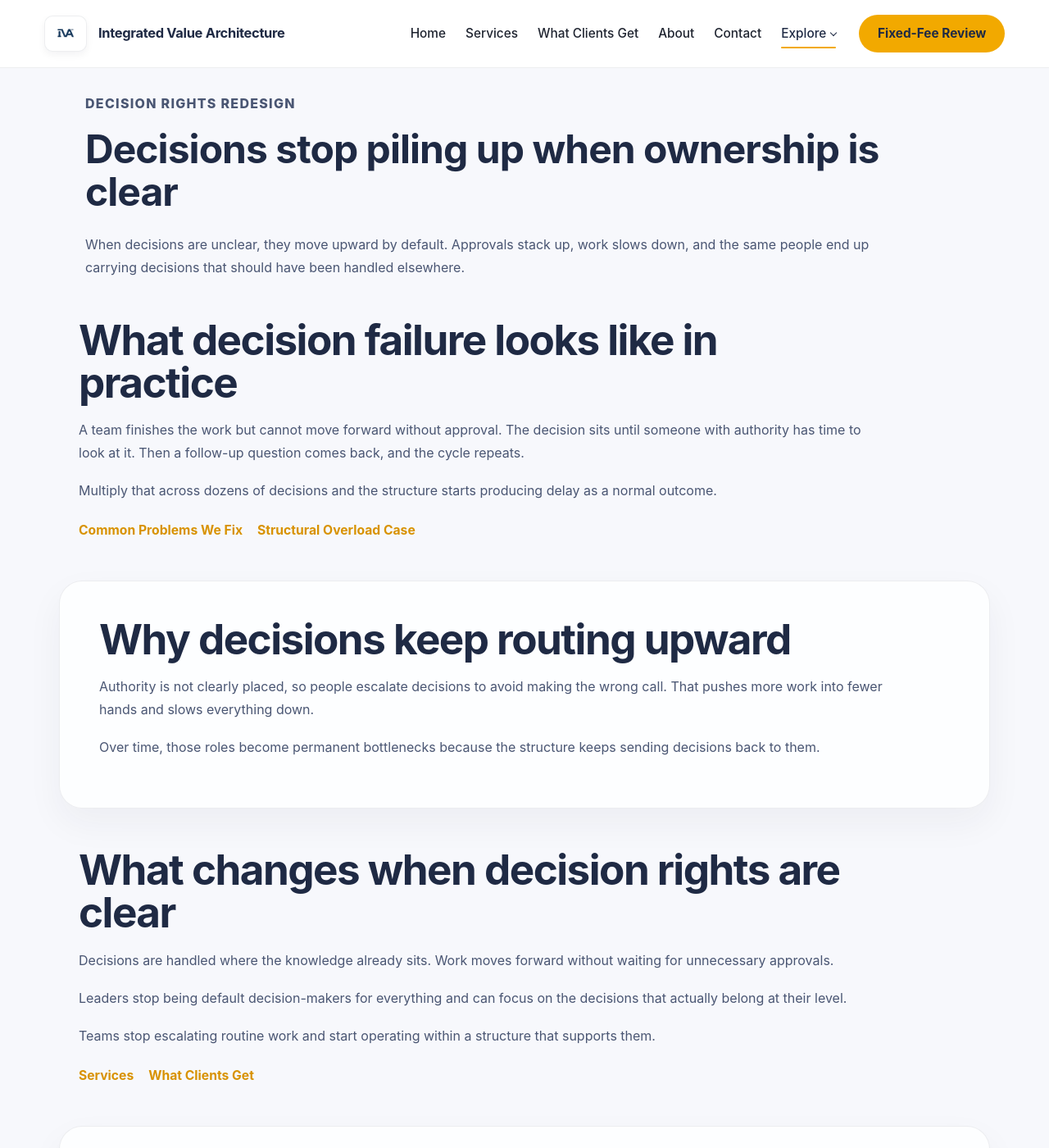
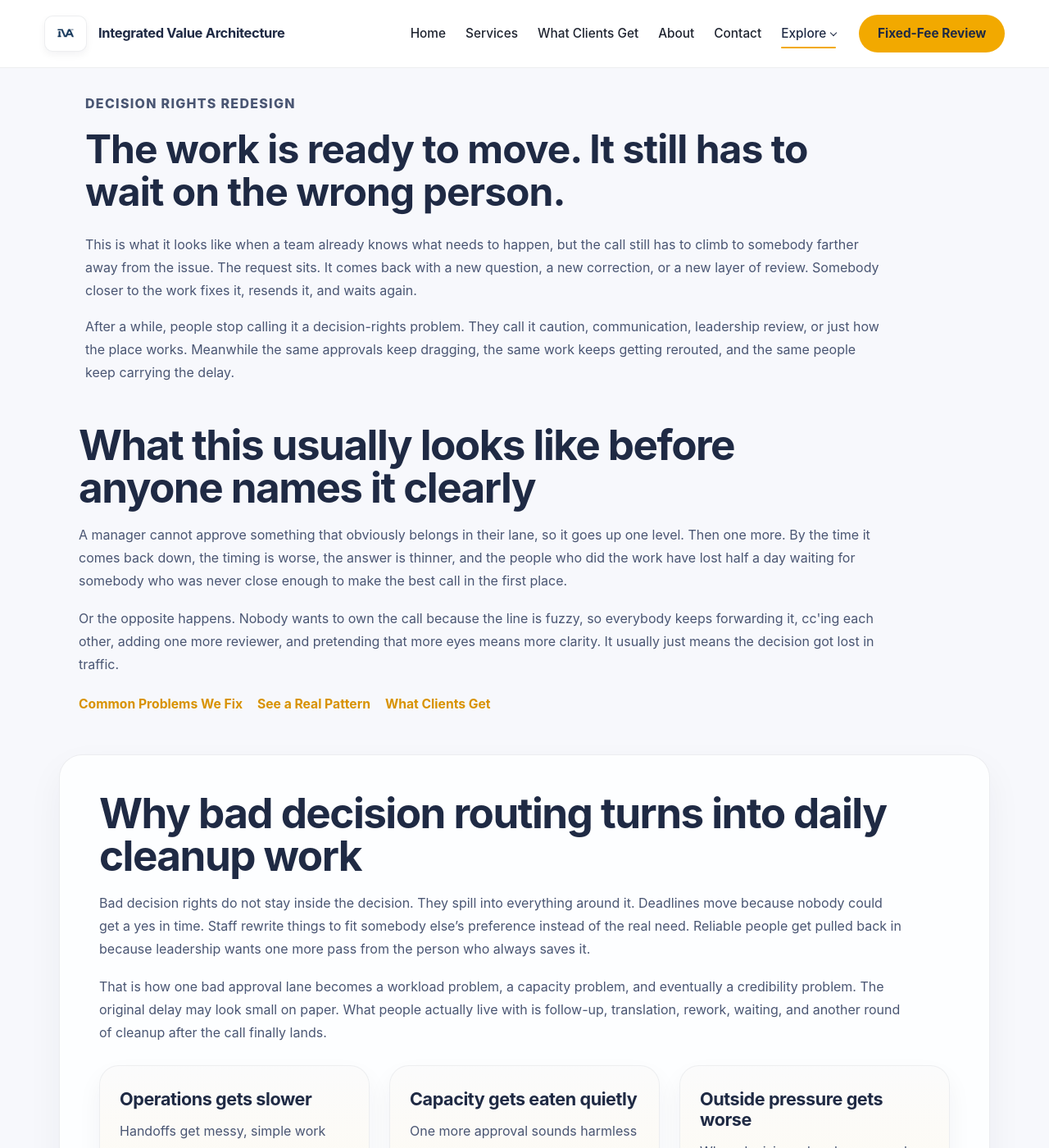
Before and after one commit to efost7873/integratedvaluearchitecture.com, a Jekyll site: the page built from decision-rights-redesign.html, in a window 1280 px wide and 1400 px high. Shown: the whole window at 82% size. Built offline with Jekyll 4.4.1, drawn with Linux system fonts in a browser that asks for light colours; some of the changed text lies outside the part shown.

Commit message:
Revise decision rights redesign content for clarity
Updated the decision rights redesign page to clarify decision-making processes and improve approval efficiency. Enhanced content to address common bottlenecks and emphasize the importance of clear ownership.

```diff
--- a/decision-rights-redesign.html
+++ b/decision-rights-redesign.html
@@ -1,7 +1,7 @@
 ---
 layout: default
 title: Decision Rights Redesign to Fix Bottlenecks and Approval Overload | Integrated Value Architecture
-description: Decision rights redesign clarifies who makes which decisions, reduces approval bottlenecks, and prevents work from routing back to the same overloaded roles.
+description: Decision rights redesign helps fix the dragged-out approvals, rerouted work, and repeat cleanup that happen when too many calls still have to climb to the wrong desk.
 permalink: /decision-rights-redesign/
 schema_type: WebPage
 ---
@@ -9,58 +9,28 @@ schema_type: WebPage
 <section class="page-header">
   <div class="container narrow">
     <p class="eyebrow">Decision Rights Redesign</p>
-    <h1>Decisions stop piling up when ownership is clear</h1>
+    <h1>The work is ready to move. It still has to wait on the wrong person.</h1>
     <p>
-      When decisions are unclear, they move upward by default. Approvals stack up, work slows down, and the same people
-      end up carrying decisions that should have been handled elsewhere.
+      This is what it looks like when a team already knows what needs to happen, but the call still has to climb to somebody farther away from the issue. The request sits. It comes back with a new question, a new correction, or a new layer of review. Somebody closer to the work fixes it, resends it, and waits again.
+    </p>
+    <p>
+      After a while, people stop calling it a decision-rights problem. They call it caution, communication, leadership review, or just how the place works. Meanwhile the same approvals keep dragging, the same work keeps getting rerouted, and the same people keep carrying the delay.
     </p>
   </div>
 </section>
 
 <section class="section">
   <div class="container narrow">
-    <h2>What decision failure looks like in practice</h2>
+    <h2>What this usually looks like before anyone names it clearly</h2>
     <p>
-      A team finishes the work but cannot move forward without approval. The decision sits until someone with authority has time to look at it.
-      Then a follow-up question comes back, and the cycle repeats.
+      A manager cannot approve something that obviously belongs in their lane, so it goes up one level. Then one more. By the time it comes back down, the timing is worse, the answer is thinner, and the people who did the work have lost half a day waiting for somebody who was never close enough to make the best call in the first place.
     </p>
     <p>
-      Multiply that across dozens of decisions and the structure starts producing delay as a normal outcome.
+      Or the opposite happens. Nobody wants to own the call because the line is fuzzy, so everybody keeps forwarding it, cc'ing each other, adding one more reviewer, and pretending that more eyes means more clarity. It usually just means the decision got lost in traffic.
     </p>
     <div class="inline-links">
       <a href="/common-problems-we-fix/">Common Problems We Fix</a>
-      <a href="/case-structural-overload-and-decision-bottleneck/">Structural Overload Case</a>
-    </div>
-  </div>
-</section>
-
-<section class="section alt">
-  <div class="container narrow">
-    <h2>Why decisions keep routing upward</h2>
-    <p>
-      Authority is not clearly placed, so people escalate decisions to avoid making the wrong call.
-      That pushes more work into fewer hands and slows everything down.
-    </p>
-    <p>
-      Over time, those roles become permanent bottlenecks because the structure keeps sending decisions back to them.
-    </p>
-  </div>
-</section>
-
-<section class="section">
-  <div class="container narrow">
-    <h2>What changes when decision rights are clear</h2>
-    <p>
-      Decisions are handled where the knowledge already sits. Work moves forward without waiting for unnecessary approvals.
-    </p>
-    <p>
-      Leaders stop being default decision-makers for everything and can focus on the decisions that actually belong at their level.
-    </p>
-    <p>
-      Teams stop escalating routine work and start operating within a structure that supports them.
-    </p>
-    <div class="inline-links">
-      <a href="/services/">Services</a>
+      <a href="/case-structural-overload-and-decision-bottleneck/">See a Real Pattern</a>
       <a href="/what-clients-get/">What Clients Get</a>
     </div>
   </div>
@@ -68,41 +38,136 @@ schema_type: WebPage
 
 <section class="section alt">
   <div class="container narrow">
-    <h2>How this connects to the rest of the work</h2>
+    <h2>Why bad decision routing turns into daily cleanup work</h2>
     <p>
-      Decision rights redesign is one part of a broader structural change. It works alongside operational flow,
-      capacity limits, and how the organization handles external impact and learning.
+      Bad decision rights do not stay inside the decision. They spill into everything around it. Deadlines move because nobody could get a yes in time. Staff rewrite things to fit somebody else’s preference instead of the real need. Reliable people get pulled back in because leadership wants one more pass from the person who always saves it.
     </p>
     <p>
-      When those pieces line up, work stops rolling downhill by default.
+      That is how one bad approval lane becomes a workload problem, a capacity problem, and eventually a credibility problem. The original delay may look small on paper. What people actually live with is follow-up, translation, rework, waiting, and another round of cleanup after the call finally lands.
     </p>
-    <div class="inline-links">
-      <a href="/operations/">Operational Ledger</a>
-      <a href="/capacity/">Capacity Ledger</a>
-      <a href="/standard/">The IVA Standard</a>
+
+    <div class="card-grid three-up">
+      <article class="info-card">
+        <a class="card-link" href="/operations/">
+          <h3>Operations gets slower</h3>
+          <p>
+            Handoffs get messy, simple work starts sitting in queues, and teams lose time waiting on calls that should have stayed closer to the ground.
+          </p>
+        </a>
+      </article>
+
+      <article class="info-card">
+        <a class="card-link" href="/capacity/">
+          <h3>Capacity gets eaten quietly</h3>
+          <p>
+            One more approval sounds harmless until the same managers keep burning hours fixing things that should have been handled lower down.
+          </p>
+        </a>
+      </article>
+
+      <article class="info-card">
+        <a class="card-link" href="/external/">
+          <h3>Outside pressure gets worse</h3>
+          <p>
+            When decisions drag long enough, the cost stops being internal. Deadlines slip, obligations pile up, and other people start feeling the lag too.
+          </p>
+        </a>
+      </article>
     </div>
   </div>
 </section>
 
 <section class="section">
   <div class="container narrow">
-    <h2>Where this usually starts</h2>
+    <h2>What I am actually changing when I work on decision rights</h2>
     <p>
-      Most organizations begin by identifying where decisions are actually being made and where they stall.
-      That makes it easier to place decision rights where they belong instead of guessing.
+      I am not handing over a neat little RACI chart and pretending the office has been healed. I am looking at where the call really sits now, who keeps getting pulled in after the fact, who has the authority to stall the work, and who is carrying responsibility without the standing to finish it cleanly.
+    </p>
+    <p>
+      Then we deal with that arrangement directly. Some decisions need to move down to the people who already know the work. Some need to stop bouncing across lanes that add nothing but hesitation. Some need a cleaner line so people stop escalating them out of fear and stop hoarding them out of habit.
+    </p>
+    <p>
+      The goal is simple. Fewer pointless approvals. Less rerouting. Less waiting on somebody who should not have been in the middle of it to begin with.
     </p>
     <div class="inline-links">
-      <a href="/fixed-fee-review/">Start with a Fixed-Fee Review</a>
-      <a href="/services/">Full Service Path</a>
+      <a href="/services/">See the service path</a>
+      <a href="/fixed-fee-review/">Start with a fixed-fee review</a>
+      <a href="/contact/">Talk it through</a>
+    </div>
+  </div>
+</section>
+
+<section class="section alt">
+  <div class="container narrow">
+    <h2>What gets better when the right people can actually make the call</h2>
+    <p>
+      Work stops climbing just because nobody trusted the lane it started in. Leaders stop acting as the emergency valve for every unresolved choice in the building. Teams stop waiting for permission on things that should have been settled where the knowledge already was.
+    </p>
+    <p>
+      That does not mean every decision gets pushed downward and leadership disappears into the woods. It means bigger calls stay where they belong, routine calls stop getting dressed up as executive decisions, and people stop confusing control with competence.
+    </p>
+
+    <div class="card-grid two-up">
+      <article class="info-card">
+        <a class="card-link" href="/services/">
+          <h3>Leaders get time back</h3>
+          <p>
+            They stop serving as the holding pen for decisions that only reached them because the rest of the setup never got settled.
+          </p>
+        </a>
+      </article>
+
+      <article class="info-card">
+        <a class="card-link" href="/what-clients-get/">
+          <h3>Teams stop working around the structure</h3>
+          <p>
+            Less backchannel fixing, less guessing, less hovering over somebody else’s inbox waiting for the work to come back alive.
+          </p>
+        </a>
+      </article>
+    </div>
+  </div>
+</section>
+
+<section class="section">
+  <div class="container narrow">
+    <h2>This is not separate from the rest of the structural mess</h2>
+    <p>
+      Decision rights problems almost never travel alone. The dragged-out approval is tied to where work lands. The overloaded leader is tied to capacity. The constant escalation is tied to operating flow. The delayed call that creates exposure outside the building is tied to external obligations whether anyone labeled it that way or not.
+    </p>
+    <p>
+      So yes, this page is about decision rights redesign. But in real life, nobody experiences that as a clean isolated category. They experience it as work that keeps slowing down because the call still has to pass through the wrong lane.
+    </p>
+    <div class="inline-links">
+      <a href="/operations/">Operational Ledger</a>
+      <a href="/capacity/">Capacity Ledger</a>
+      <a href="/standard/">IVA Standard</a>
+    </div>
+  </div>
+</section>
+
+<section class="section alt">
+  <div class="container narrow">
+    <h2>Where this work usually starts</h2>
+    <p>
+      It usually starts with one repeating irritation that nobody can keep pretending is random. A contract sits too long. A hiring decision keeps bouncing. A budget correction has to go through three extra people. A department head cannot finish basic work without waiting on somebody who is already buried.
+    </p>
+    <p>
+      That is enough. You do not need to show up with a complete theory of your organization. You need one live sequence, a few real documents, and a willingness to look at who keeps getting to say yes, no, wait, or not yet.
+    </p>
+    <div class="inline-links">
+      <a href="/fixed-fee-review/">See the fixed-fee review</a>
+      <a href="/contact/">Reach out</a>
+      <a href="https://book.ms/b/IntegratedValueArchitectureLLC@integratedvaluearchitecture.com">Book a call</a>
     </div>
   </div>
 </section>
 
 <section class="section final-cta">
   <div class="container narrow">
-    <h2>Stop routing everything to the same place</h2>
+    <h2>Stop sending the work uphill just because that is where it has always gone.</h2>
     <p>
-      If decisions keep getting pushed upward and approvals keep stacking up, the structure is already showing where the problem is.
+      If decisions keep getting delayed, kicked back, or parked in the same hands, the pattern is already visible. Start there, before one more competent person gets turned into the cleanup crew for a decision they should have never had to wait on.
     </p>
     <div class="cta-block">
       <a class="button primary" href="/fixed-fee-review/">Start with a Fixed-Fee Review</a>
@@ -113,10 +178,10 @@ schema_type: WebPage
 
 <section class="section alt">
   <div class="container narrow">
-    <h2>Related pages</h2>
+    <h2>Keep going</h2>
     <div class="inline-links">
+      <a href="/services/">Services</a>
       <a href="/common-problems-we-fix/">Common Problems We Fix</a>
-      <a href="/services/">Services</a>
       <a href="/what-clients-get/">What Clients Get</a>
       <a href="/about/">About</a>
     </div>
```
